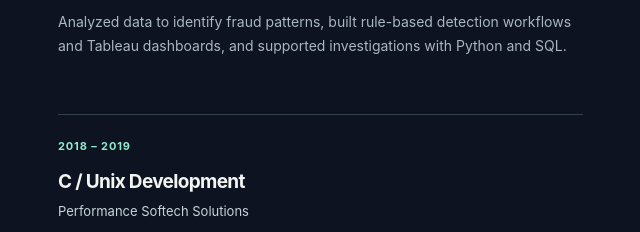
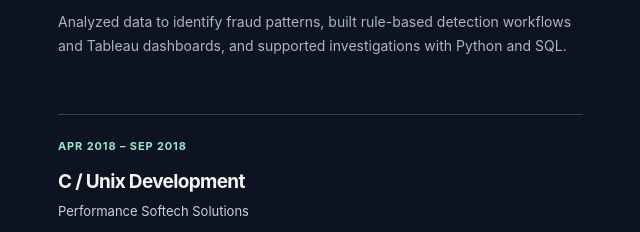
Before and after one commit to tariksalay/tariksalay.github.io, a plain HTML site: page index.html in a window 1280 px wide. Shown: the part 3720-3952 px from the top of the page, 622-1262 px from the left. Drawn offline with Linux system fonts and the light colour scheme.

Commit message:
content: align earlier Unix experience with CV timeline

```diff
--- a/index.html
+++ b/index.html
@@ -198,7 +198,7 @@
         <article class="job"><div class="date">2021 — Present</div><h3>Data Analytics Lead</h3><div class="company">Sunlighten · Overland Park, KS</div><p>Lead analytics and reporting initiatives. Work with Microsoft Fabric, Lakehouse pipelines, CRM and ERP integrations, executive Power BI dashboards, and consistent KPI definitions across business functions.</p></article>
         <article class="job"><div class="date">2019 — 2021</div><h3>Data Analyst</h3><div class="company">Spectrum (Charter Communications) · Kansas City, MO</div><p>Analyzed data to identify fraud patterns, built rule-based detection workflows and Tableau dashboards, and supported investigations with Python and SQL.</p></article>
         <article class="job"><div class="date">2019</div><h3>Data Scientist</h3><div class="company">FORKaiA · Irvine, CA</div><p>Worked with early-stage teams on data science challenges, exploratory models and practical applications of machine learning.</p></article>
-        <article class="job"><div class="date">2018 – 2019</div><h3>C / Unix Development</h3><div class="company">Performance Softech Solutions</div><p>Worked with C and Unix programming concepts, APIs and development tasks as part of early technical training and experience.</p></article>
+        <article class="job"><div class="date">Apr 2018 – Sep 2018</div><h3>C / Unix Development</h3><div class="company">Performance Softech Solutions</div><p>Worked with C and Unix programming concepts, APIs and development tasks as part of early technical training and experience.</p></article>
         <article class="job"><div class="date">Jun 2018 – Aug 2018</div><h3>STEM Leader</h3><div class="company">National Inventors Hall of Fame</div><p>Guided a group of 20 participants through collaborative STEM activities, encouraging creativity and hands-on problem solving. Built a positive, team-focused learning environment through clear communication, coaching and reliable follow-through.</p></article>
       </div>
     </div>
```
